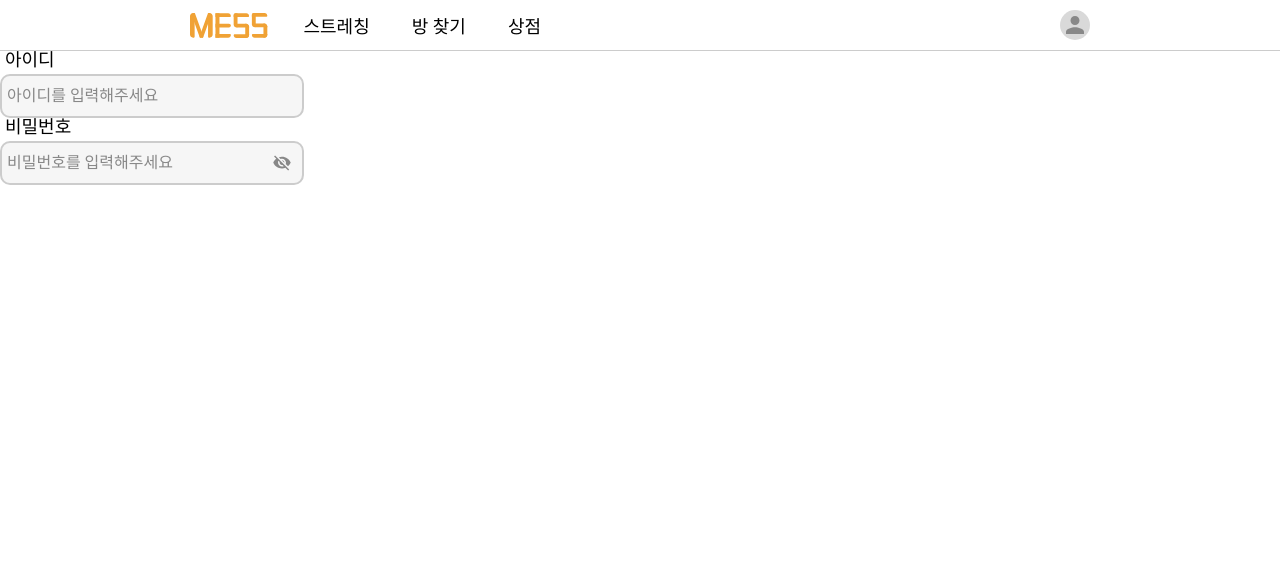
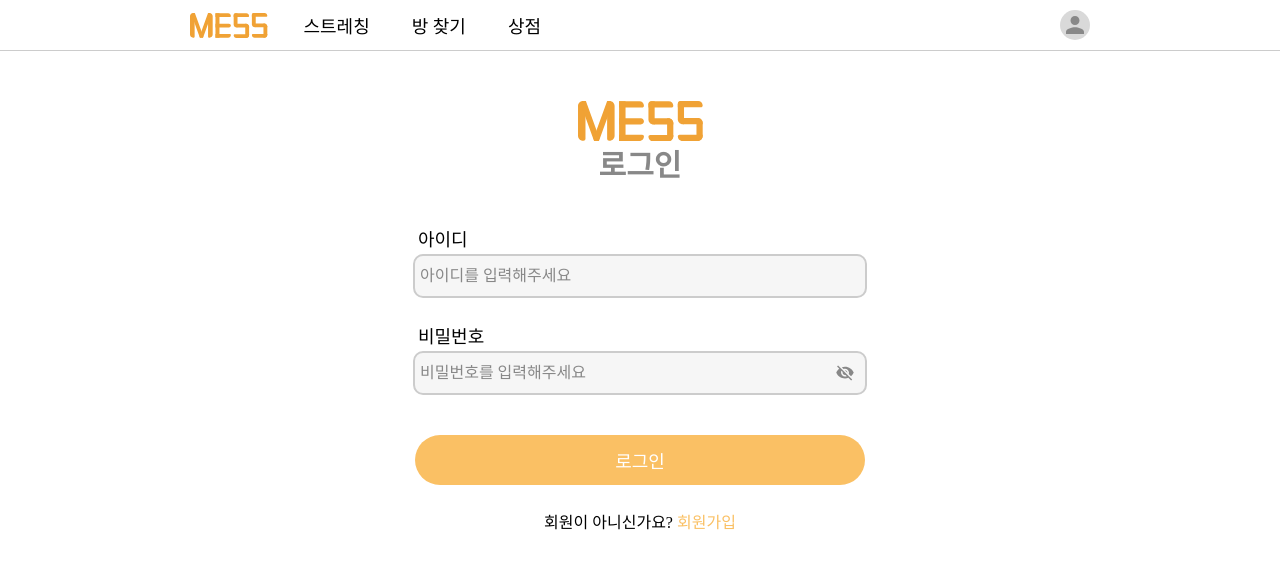
Before and after one commit to DLC-DSM/MESS_front, a React (Create React App) app: page /login in a window 1280 px wide. Shown: the top 568 px of the page. Built offline with nearby package versions, Linux system fonts and the light colour scheme; a web font is replaced by a local one.

Commit message:
LoginPage

```diff
--- a/src/pages/Login.tsx
+++ b/src/pages/Login.tsx
@@ -2,6 +2,7 @@ import styled from "styled-components"
 import Colors from "../style/colors"
 import Header from "../components/common/Header"
 import Input from "../components/common/Input"
+import Logo from "../assets/logo"
 
 function Login() {
     return (
@@ -9,16 +10,30 @@ function Login() {
             <Background>
                 <Header />
 
+                <LogoContainer>
+                    <Logo />
+                    로그인
+                </LogoContainer>
+
+                <Form>
                     <Input
                         placeholder="아이디를 입력해주세요"
                         label="아이디"
                         type="text"
+                        width={450}
                     />
                     <Input
                         placeholder="비밀번호를 입력해주세요"
                         label="비밀번호"
                         type="password"
+                        width={450}
                     />
+
+                    <SubmitButton>로그인</SubmitButton>
+                    <Ask>
+                        회원이 아니신가요? <Accent>회원가입</Accent>
+                    </Ask>
+                </Form>
             </Background>
         </>
     )
@@ -29,4 +44,58 @@ export default Login
 const Background = styled.div`
     width: 100%;
     height: 100vh;
+
+    display: flex;
+    justify-content: start;
+    align-items: center;
+    flex-direction: column;
+    gap: 50px;
 `
+
+const LogoContainer = styled.div`
+    width: 125px;
+    color: ${Colors.Gray500};
+    font-size: 30px;
+    font-weight: 600;
+    display: flex;
+    justify-content: center;
+    align-items: center;
+    flex-direction: column;
+    gap: 10px;
+`
+
+const Form = styled.form`
+    background: none;
+    border: none;
+    display: flex;
+    justify-content: center;
+    align-items: center;
+    flex-direction: column;
+    gap: 30px;
+`
+
+const SubmitButton = styled.button`
+    margin-top: 10px;
+    cursor: pointer;
+    width: 450px;
+    height: 50px;
+    background: ${Colors.Orange300};
+    border: none;
+    border-radius: 25px;
+    color: ${Colors.White};
+    font-size: 18px;
+    display: flex;
+    justify-content: center;
+    align-items: center;
+`
+
+const Ask = styled.p`
+    font-size: 16px;
+    color: ${Colors.Black};
+`
+
+const Accent = styled.span`
+    font-size: 16px;
+    color: ${Colors.Orange300};
+    cursor: pointer;
+`
```
Lines whose indentation alone changed are shown as unchanged.
